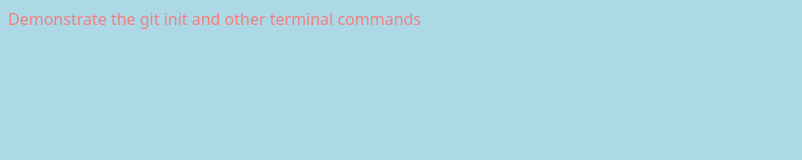
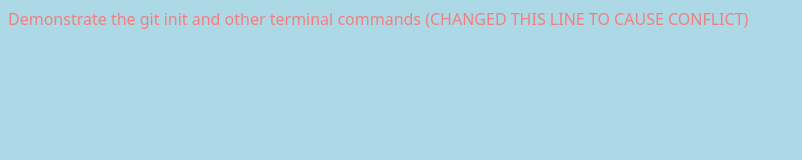
Before and after one commit to andipchauhandev/initDemo, a plain HTML site: page index.html in a window 1280 px wide. Shown: the whole page, without its empty margins (0-802 px from the left). Drawn offline with Linux system fonts and the light colour scheme.

Commit message:
causing conflict

```diff
--- a/index.html
+++ b/index.html
@@ -7,6 +7,6 @@
     <title>Document</title>
 </head>
 <body>
-    Demonstrate the git init and other terminal commands
+    Demonstrate the git init and other terminal commands (CHANGED THIS LINE TO CAUSE CONFLICT)
 </body>
 </html>
```
